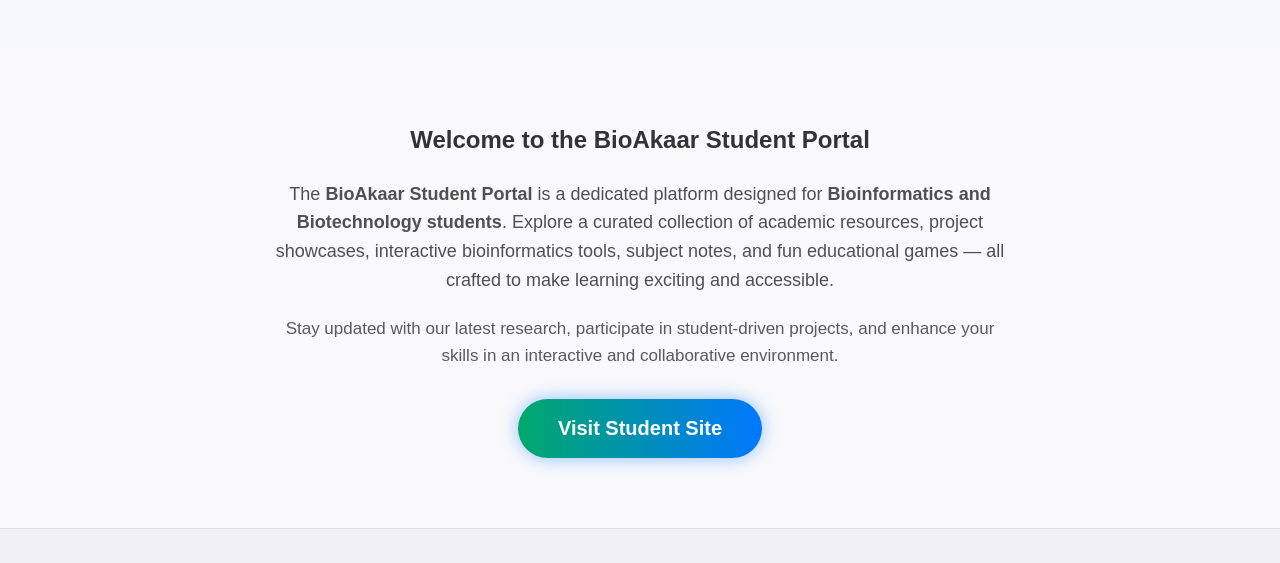
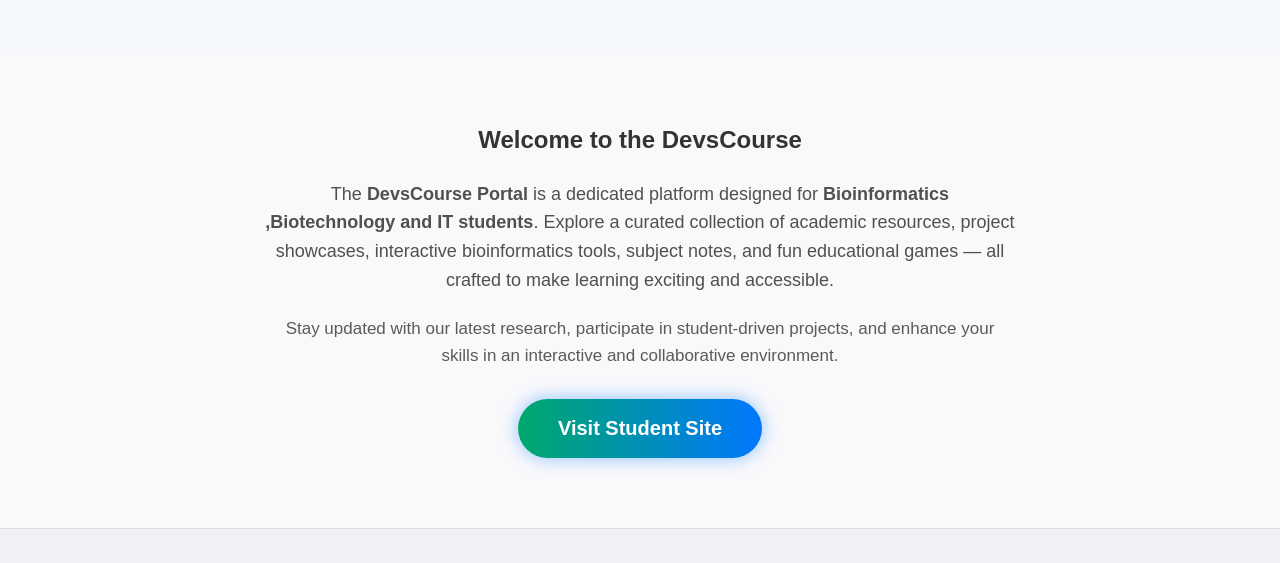
Before and after one commit to kalaabox/seqanalyzer, a plain HTML site: page about.html in a window 1280 px wide. Shown: the part 2340-2903 px from the top of the page. Drawn offline with Linux system fonts and the light colour scheme.

Commit message:
Update about.html

```diff
--- a/about.html
+++ b/about.html
@@ -99,9 +99,9 @@
 </section>
 
 <div class="student-portal">
-  <h2>Welcome to the BioAkaar Student Portal</h2>
+  <h2>Welcome to the DevsCourse</h2>
   <p style="max-width: 750px; margin: 20px auto; font-size: 18px; opacity: 0.85;">
-    The <strong>BioAkaar Student Portal</strong> is a dedicated platform designed for <strong>Bioinformatics and Biotechnology students</strong>. Explore a curated collection of academic resources, project showcases, interactive bioinformatics tools, subject notes, and fun educational games — all crafted to make learning exciting and accessible.
+    The <strong>DevsCourse Portal</strong> is a dedicated platform designed for <strong>Bioinformatics ,Biotechnology and IT students</strong>. Explore a curated collection of academic resources, project showcases, interactive bioinformatics tools, subject notes, and fun educational games — all crafted to make learning exciting and accessible.
   </p>
   <p style="max-width: 750px; margin: 10px auto 30px; font-size: 17px; opacity: 0.8;">
     Stay updated with our latest research, participate in student-driven projects, and enhance your skills in an interactive and collaborative environment.
```
